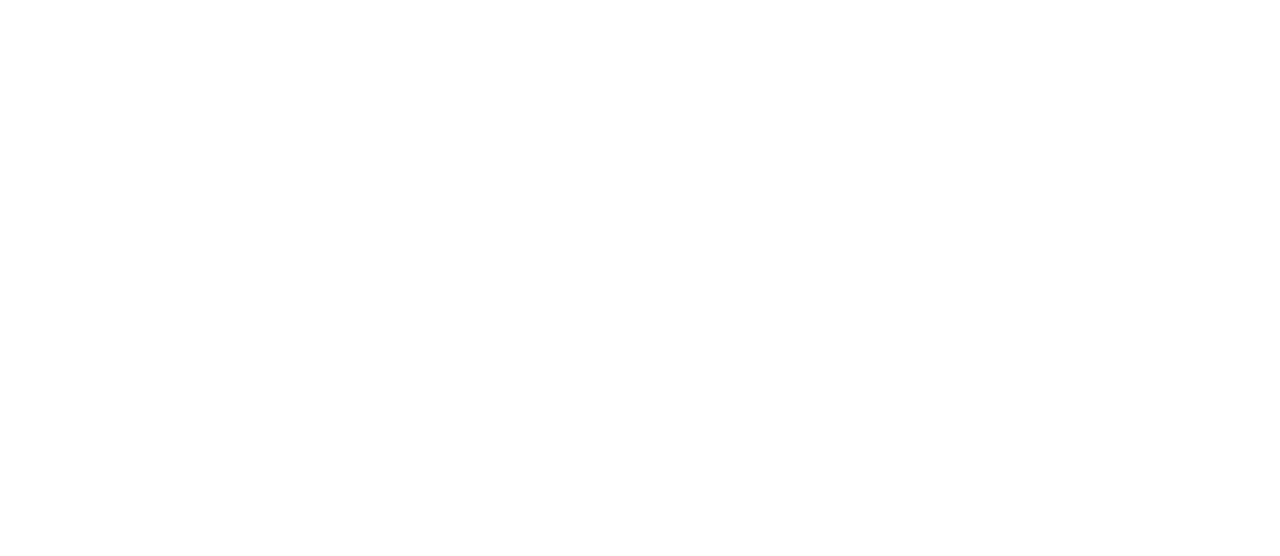
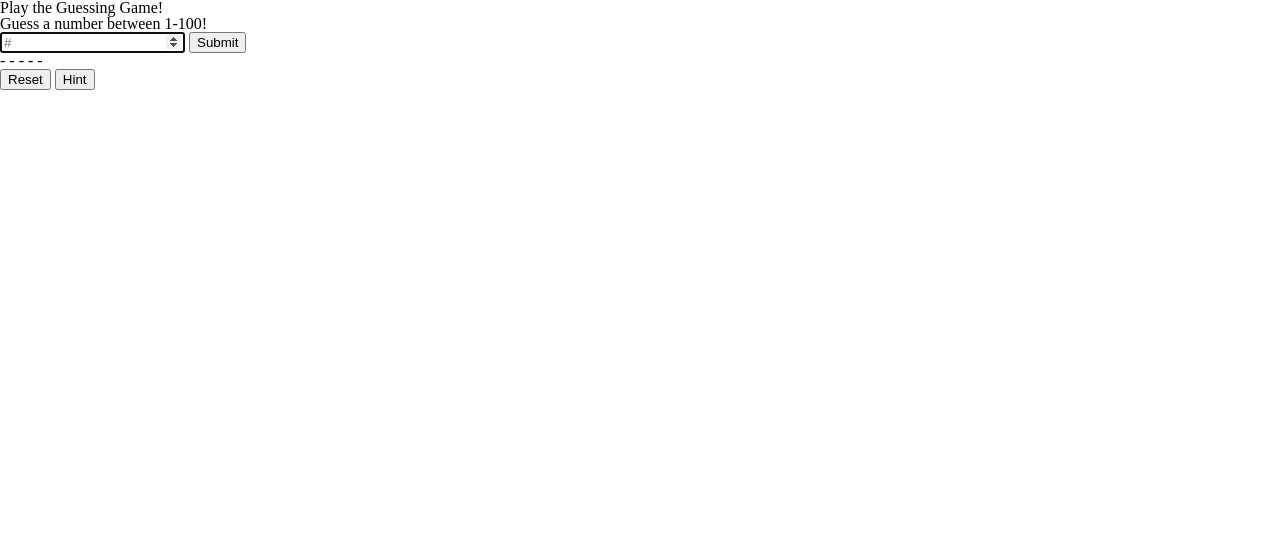
Before and after one commit to paragzaveri/guessing-game, a plain HTML site: page index.html in a window 1280 px wide. Shown: the top 556 px of the page. Drawn offline with Linux system fonts and the light colour scheme.

Commit message:
Adds input,headers,guesses,menu-btns, basic html presentation, no functionality nor styling

```diff
--- a/index.html
+++ b/index.html
@@ -13,19 +13,30 @@
 
         <div id='headers'>
           <!-- Title and subtitles! -->
+          <h1>Play the Guessing Game!</h1>
+          <h3>Guess a number between 1-100!</h3>
         </div>
 
         <div id='main'>
           <div id='input-parent'>
             <!-- Player's guess input, and submit button -->
+            <input type="number" id="current-guess" minlength="1" maxlength="2" placeholder="#" autofocus/>
+            <button type="button">Submit</button>
           </div>
 
           <div id='guesses'>
             <!-- unordered list of guesses -->
+            <span class="previous-guess">-</span>
+            <span class="previous-guess">-</span>
+            <span class="previous-guess">-</span>
+            <span class="previous-guess">-</span>
+            <span class="previous-guess">-</span>
           </div>
 
           <div id="menu-btns">
             <!-- reset and hint buttons -->
+            <button type="button">Reset</button>
+            <button type="button">Hint</button>
           </div>
         </div>
       </div>
```
